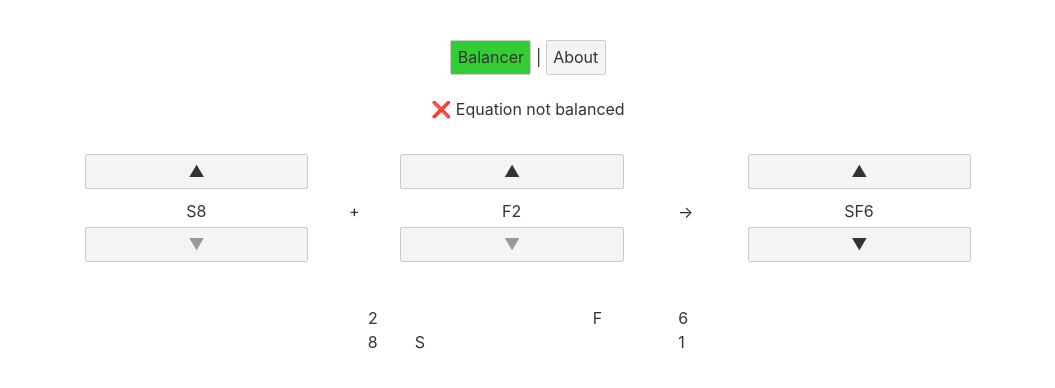
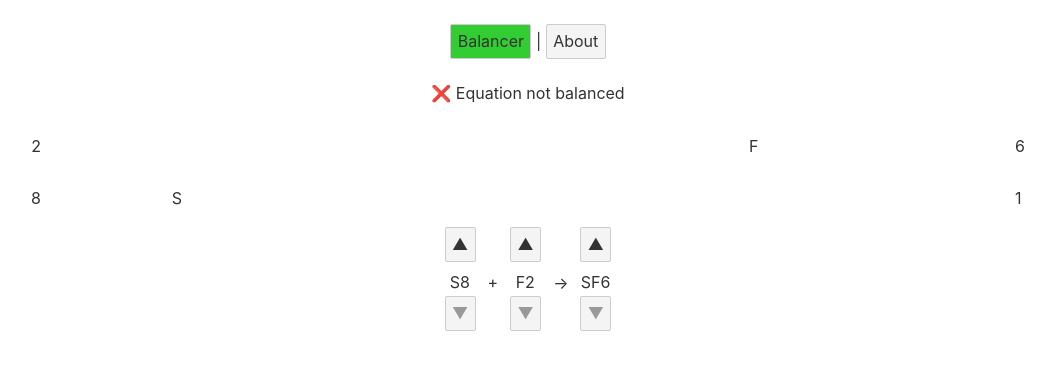
Before and after one commit to nchlsb/ChemicalEquationBalancer, a Svelte app: page / in a window 1280 px wide. Shown: the top 388 px of the page, without its empty margins (112-1167 px from the left). Built offline with nearby package versions, Linux system fonts and the light colour scheme.

Commit message:
Updated GUI for better use of space and fixed bug where molecule count can be < 1

```diff
--- a/src/App.svelte
+++ b/src/App.svelte
@@ -81,9 +81,26 @@
 		<p>
 			{(isBalanced(equation)) ? '✅ Equation is balanced' : '❌ Equation not balanced'}
 		</p>
+
+		<table id="equation-balance">
+			{#each elementViews as {chemicalElement, atomsInReactants, atomsInProducts, reactantsPercent, elementNamePercent, productsPercent}}
+			<tr>
+				<td class="reactants-count">
+					<Katex math={atomsInReactants.toString()} displayMode={false}></Katex>
+				</td>
+				<td class="element-symbol">
+					<div><div class="x" style="width: {productsPercent}%"></div><div class="w" style="width: {elementNamePercent}%"><Katex math={`\\mathrm{${chemicalElement}}`} displayMode={false}></Katex></div><div class="y" style="width: {reactantsPercent}%"></div></div>
+				</td>
+				<td class="products-count">
+					<Katex math={atomsInProducts.toString()} displayMode={false}></Katex>
+				</td>
+			</tr>
+			{/each}
+		</table>
+
 		<table id="reactants-and-prodcuts">
 			<tr id="increment-bar">
-				{#each equation.reactants as [coefficient, molecule], index}
+				{#each equation.reactants as [coefficient, _], index}
 					<td>
 						<button class="increment" on:click={_ => {equation = withReactantCoefficientAtIndex(index, coefficient + 1)}}>{INCREASE}</button>
 					</td>
@@ -92,7 +109,7 @@
 					{/if}
 				{/each}
 				<td></td>
-				{#each equation.products as [coefficient, molecule], index}
+				{#each equation.products as [coefficient, _], index}
 					<td>
 						<button class="increment" on:click={_ => {equation = withProductCoefficientAtIndex(index, coefficient + 1)}}>{INCREASE}</button>
 					</td>
@@ -127,7 +144,7 @@
 				{/each}
 			</tr>
 			<tr id="decrement-bar">
-				{#each equation.reactants as [coefficient, molecule], index}
+				{#each equation.reactants as [coefficient, _], index}
 					<td>
 						<button class="decrement" disabled={coefficient === 1} on:click={_ => {equation = withReactantCoefficientAtIndex(index, coefficient - 1)}}>{DECREASE}</button>
 					</td>
@@ -136,30 +153,15 @@
 					{/if}
 				{/each}
 				<td></td>
-				{#each equation.products as [coefficient, molecule], index}
+				{#each equation.products as [coefficient, _], index}
 					<td>
-						<button class="decrement" on:click={_ => {equation = withProductCoefficientAtIndex(index, coefficient - 1)}}>{DECREASE}</button>
+						<button class="decrement" disabled={coefficient === 1} on:click={_ => {equation = withProductCoefficientAtIndex(index, coefficient - 1)}}>{DECREASE}</button>
 					</td>
 					{#if index !== equation.products.length - 1}
 						<td />
 					{/if}
 				{/each}
 			</tr>
-		</table>
-		<table id="equation-balance">
-			{#each elementViews as {chemicalElement, atomsInReactants, atomsInProducts, reactantsPercent, elementNamePercent, productsPercent}}
-			<tr>
-				<td class="reactants-count">
-					<Katex math={atomsInReactants.toString()} displayMode={false}></Katex>
-				</td>
-				<td class="element-symbol">
-					<div><div class="x" style="width: {productsPercent}%"></div><div class="w" style="width: {elementNamePercent}%"><Katex math={`\\mathrm{${chemicalElement}}`} displayMode={false}></Katex></div><div class="y" style="width: {reactantsPercent}%"></div></div>
-				</td>
-				<td class="products-count">
-					<Katex math={atomsInProducts.toString()} displayMode={false}></Katex>
-				</td>
-			</tr>
-			{/each}
 		</table>
 	{:else}
 		<h1>Chemical Equation Balancing App</h1>
@@ -188,26 +190,13 @@
 <style>
 	main {
 		text-align: center;
-		padding: 1em;
-		max-width: 240px;
-		margin: 0 auto;
-	}
-
-	@media (min-width: 640px) {
-		main {
-			max-width: none;
-		}
-	}
-
-	input[type="number"] {
-		width: 50px;
 	}
 
 	.increment, .decrement {
 		width: 100%;
 	}
 
-	#reactants-expression, .reactants-bar, .reactants-count {
+	.reactants-count {
 		text-align: right;
 	}
 
@@ -215,22 +204,25 @@
 		text-align: center;
 	}
 
-	#products-expression, .products-bar, .products-count {
+	.products-count {
 		text-align: left;
 	}
 
-	#reactants-expression, #products-expression {
-		width: 35%;
+	.reactants-count,.products-count {
+		max-width: 100%;
+		white-space: nowrap;
 	}
 
-	.reactants-count, .element-symbol, .products-count {
-		width: 10%;
+	.element-symbol {
+		width: 100%;
 	}
 
-	#reactants-and-prodcuts, #equation-balance {
-		padding: 1em;
+	#reactants-and-prodcuts {
 		margin: 0 auto;
-		width: 75%;
+	}
+
+	#equation-balance {
+		margin: 0 10vw;
 	}
 
 	.x, .w, .y {
@@ -240,4 +232,12 @@
 	.highlighted {
 		background-color: limegreen;
 	}
+
+	td {
+		padding: 0px 5px;
+	}
+
+	#equation-balance td {
+		padding: 15px 5px;
+	}
 </style>
```
